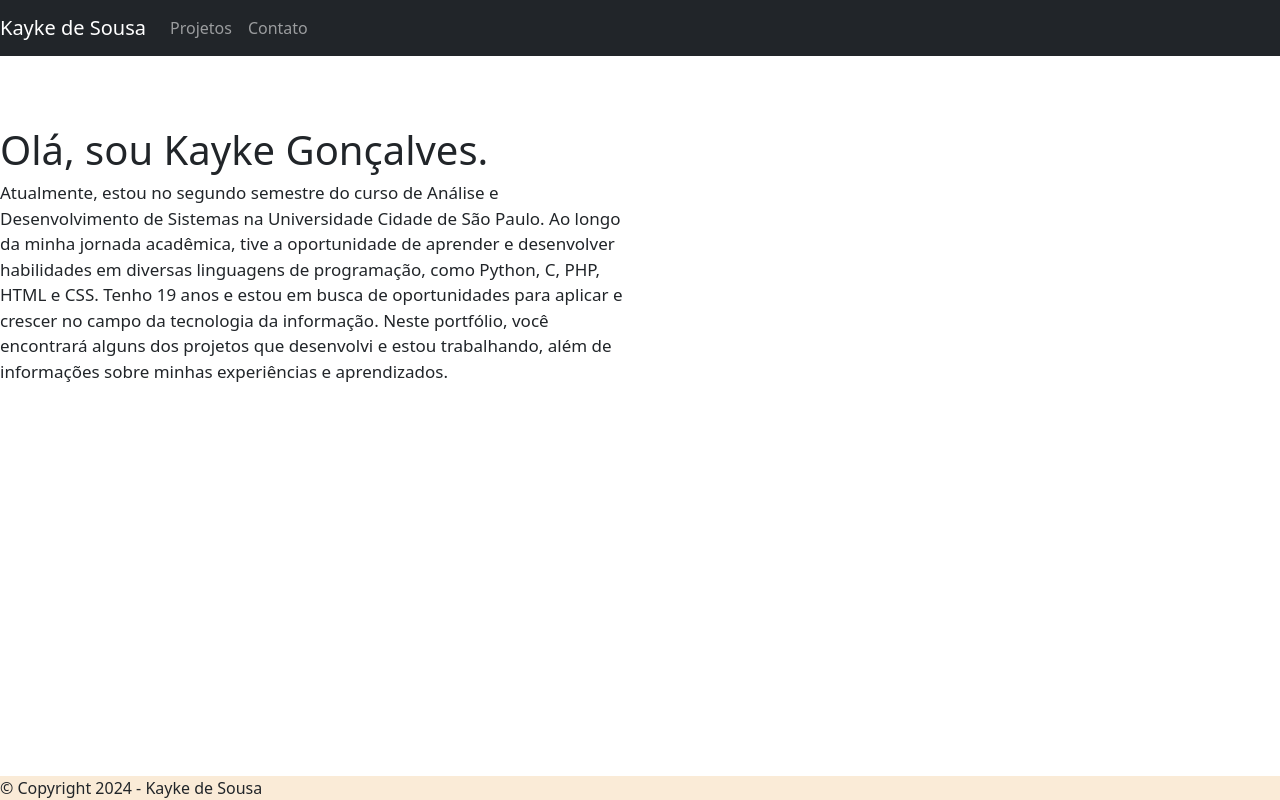
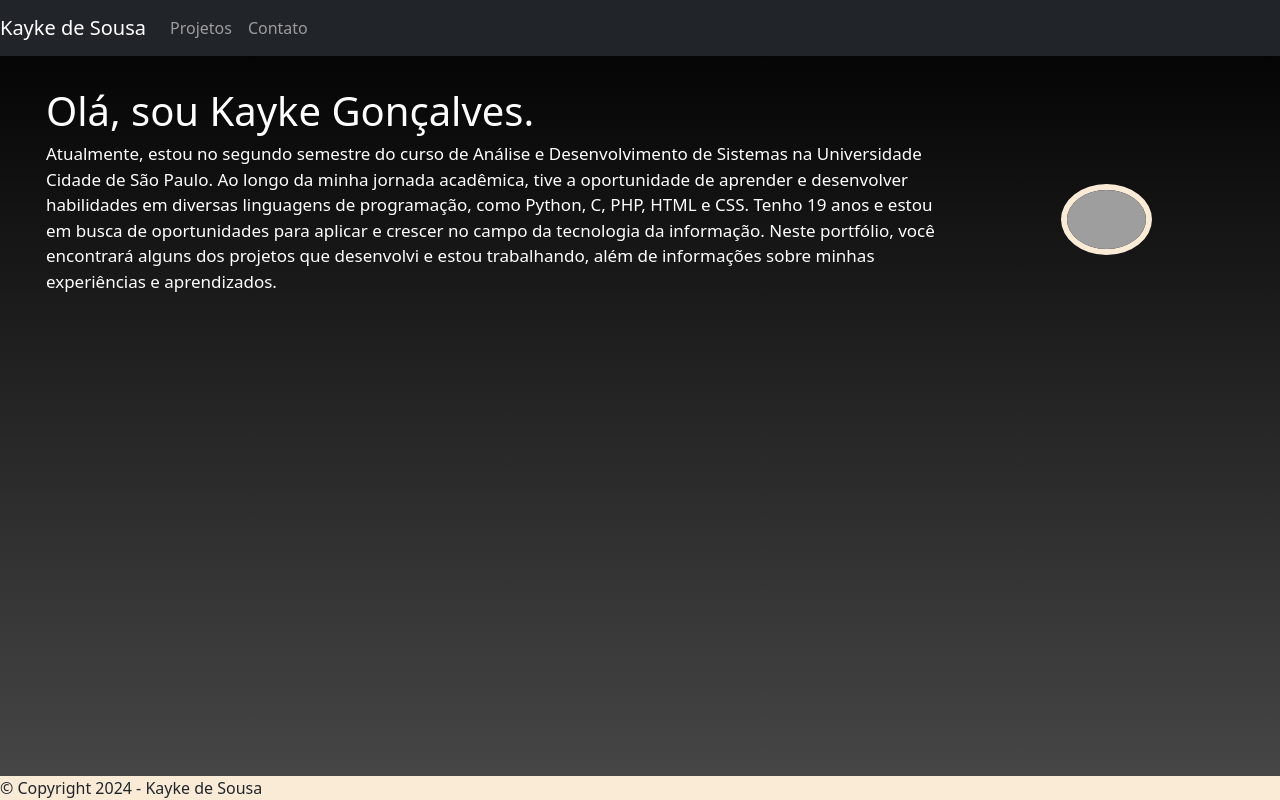
Before and after one commit to sousakai/sousakai.github.io, a plain HTML site: page index.html in a window 1280 px wide. Drawn offline with nearby package versions, Linux system fonts and the light colour scheme; grey boxes are pictures that could not be loaded.

Commit message:
Estilização inicial da página index; inclusão de imagens
Uso de CSS para estilização inicial da index, e inclusão de imagens tanto na pasta, quanto na página.

```diff
--- a/index.css
+++ b/index.css
@@ -1,6 +1,9 @@
+/* CSS NAVBAR */
 .navbar{
     background-color: black;
 }
+
+/* CSS FOOTER */
 footer {
     position: fixed;
     bottom:0;
@@ -10,9 +13,14 @@ footer {
 }
 
 /* CSS DO CONTEÚDO PRINCIPAL */
-
+.texto{
+    color: white;
+    margin-left: 2%;
+    text-align: left;
+    max-width: 90%;
+}
 #sobre-mim{
-    width: 50%;
+    width: 100%;
     height:auto;
     margin-top: 5%;
 }
@@ -24,3 +32,34 @@ footer {
 #texto-apresentacao{
     font-size: 17px;
 }
+
+#imagem-perfil{
+    margin-right: 10%;
+    margin-top: 10%;
+    margin-bottom:5%;
+
+}
+#foto-kayke {
+    height: auto;
+    width: 100%;
+    border-radius: 50%;
+    border: 6px solid antiquewhite;
+}
+
+/* GRID DISPLAY (ORGANIZA O TEXTO E A IMAGEM LADO A LADO) */
+
+.grid-display {
+    display: flex; /* Usando flexbox em vez de grid */
+    align-items: center;
+    gap: 20px;
+}
+/* CSS FUNDO GRADIENTE*/
+html, body {
+    height: 100%;
+}
+
+body {
+background: rgb(73,72,72);
+background: linear-gradient(0deg, rgba(73,72,72,1) 0%, rgba(0,0,0,1) 100%);
+
+}
--- a/index.html
+++ b/index.html
@@ -38,16 +38,22 @@
   </nav>
 
     <!-- Conteúdo do site-->
-
-    <div id="sobre-mim">
-   <span id="titulo-nome"> Olá, sou Kayke Gonçalves. </span>
-
-   <div id="texto-apresentacao">
+  <div class="grid-display">
+    <div class="texto">
+      <span class="texto" id="titulo-nome"> Olá, sou Kayke Gonçalves. </span>
+      <div class="texto" id="texto-apresentacao">
         Atualmente, estou no segundo semestre do curso de Análise e Desenvolvimento de Sistemas na Universidade Cidade de São Paulo. Ao longo da minha jornada acadêmica, tive a oportunidade de aprender e desenvolver habilidades em diversas linguagens de programação, como Python, C, PHP, HTML e CSS.
         Tenho 19 anos e estou em busca de oportunidades para aplicar e crescer no campo da tecnologia da informação. Neste portfólio, você encontrará alguns dos projetos que desenvolvi e estou trabalhando, além de informações sobre minhas experiências e aprendizados.
       </div>
+    </div>
 
+    <div id="imagem-perfil">
+      <img src="../sousakai.github.io/imagens/index/foto-kayke.svg" id="foto-kayke">
     </div>
+  </div>
+
+
+
 
   <!-- FOOTER -->
   <footer class="footer navbar-fixed-bottom">
--- a/pag_contato/pag_contato.css
+++ b/pag_contato/pag_contato.css
@@ -1,6 +1,9 @@
+/* CSS NAVBAR */
 .navbar{
     background-color: black;
 }
+
+/* CSS FOOTER */
 footer {
     position: fixed;
     bottom:0;
@@ -9,18 +12,13 @@ footer {
     width: 100%;
 }
 
-/* CSS DO CONTEÚDO PRINCIPAL */
-
-#sobre-mim{
-    width: 50%;
-    height:auto;
-    margin-top: 5%;
+/* CSS FUNDO GRADIENTE*/
+html, body {
+    height: 100%;
 }
 
-#titulo-nome{
-    font-size: 40px;
+body {
+background: rgb(73,72,72);
+background: linear-gradient(0deg, rgba(73,72,72,1) 0%, rgba(0,0,0,1) 100%);
+
 }
-
-#texto-apresentacao{
-    font-size: 17px;
-}
--- a/pag_projetos/pag_projetos.css
+++ b/pag_projetos/pag_projetos.css
@@ -1,6 +1,9 @@
+/* CSS NAVBAR */
 .navbar{
     background-color: black;
 }
+
+/* CSS FOOTER */
 footer {
     position: fixed;
     bottom:0;
@@ -9,18 +12,13 @@ footer {
     width: 100%;
 }
 
-/* CSS DO CONTEÚDO PRINCIPAL */
-
-#sobre-mim{
-    width: 50%;
-    height:auto;
-    margin-top: 5%;
+/* CSS FUNDO GRADIENTE*/
+html, body {
+    height: 100%;
 }
 
-#titulo-nome{
-    font-size: 40px;
+body {
+background: rgb(73,72,72);
+background: linear-gradient(0deg, rgba(73,72,72,1) 0%, rgba(0,0,0,1) 100%);
+
 }
-
-#texto-apresentacao{
-    font-size: 17px;
-}
```
Also changed, not shown: 1 other file. Lines whose indentation alone changed are shown as unchanged.
